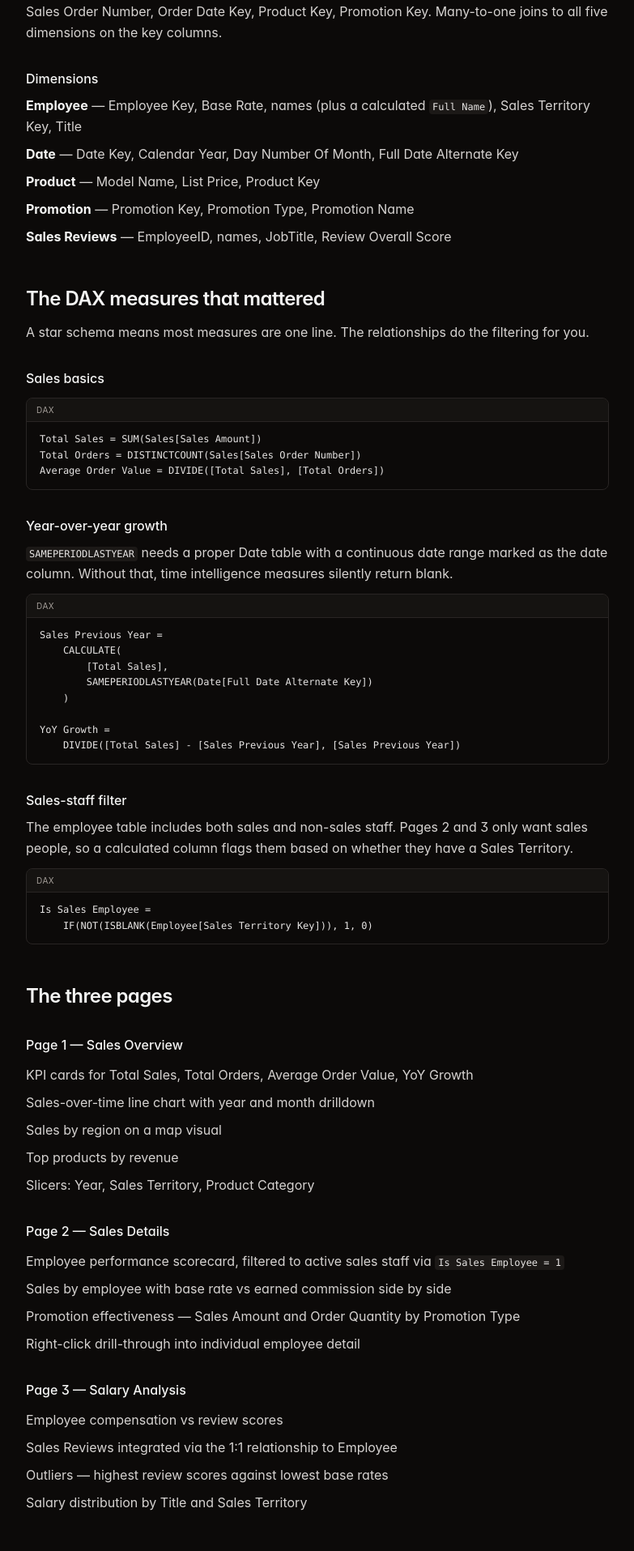
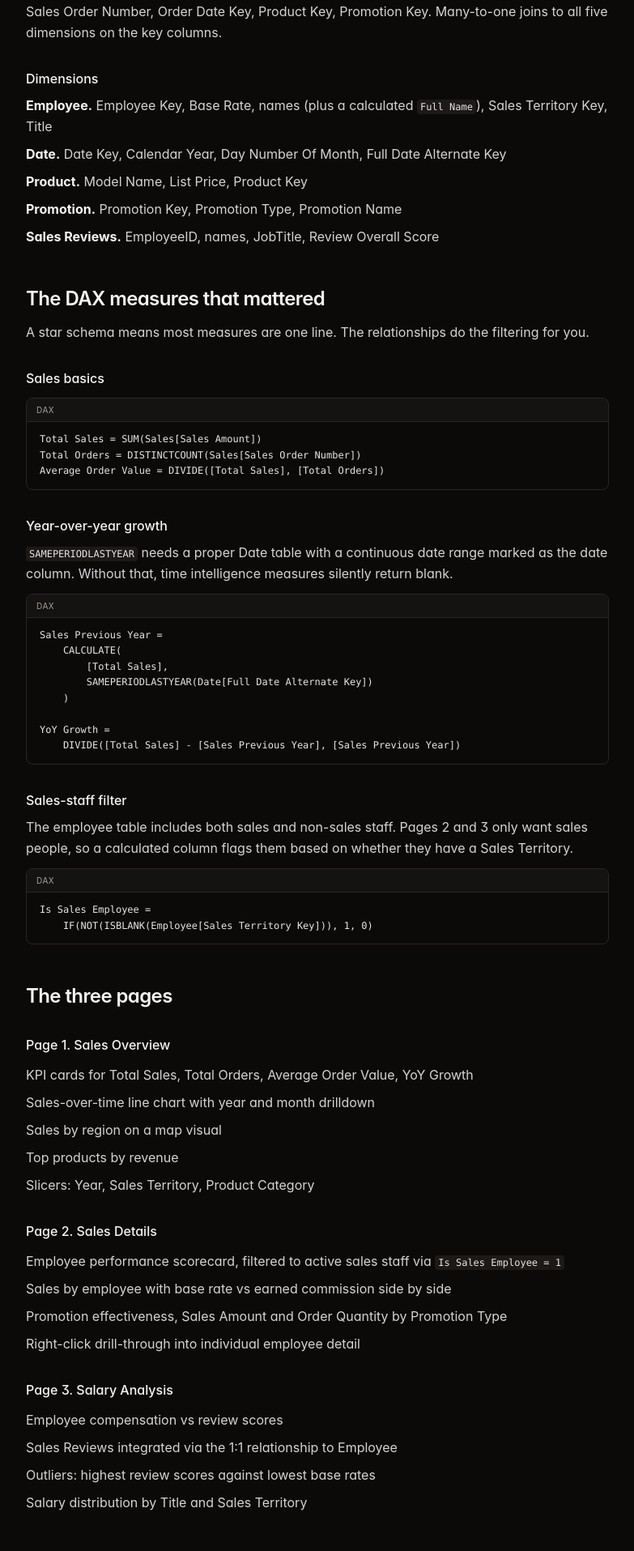
Before and after one commit to Damatnic/damato-portfolio, a Next.js app: page /projects/power-bi-sales-dashboard in a window 1280 px wide. Shown: the part 785-2700 px from the top of the page at 81% size, without its empty margins (248-1031 px from the left). Built offline with nearby package versions, Linux system fonts and the light colour scheme.

Commit message:
Voice fix: strip em dashes from new prose
Em dashes don't belong in natural voice per project rules. Replaced with
periods and colons in the Power BI case study (dimension list, page
headings, prose) and not-found page.

Co-Authored-By: Claude Sonnet 4.6 <noreply@anthropic.com>

```diff
--- a/src/app/not-found.tsx
+++ b/src/app/not-found.tsx
@@ -17,7 +17,7 @@ export default function NotFound() {
         That page doesn&apos;t exist.
       </h1>
       <p className="mt-4 max-w-prose leading-relaxed text-stone-300">
-        Probably a stale link or a typo. The work is on the homepage — three
+        Probably a stale link or a typo. The work is on the homepage. Three
         flagship projects and a few side things.
       </p>
       <Link
--- a/src/app/projects/power-bi-sales-dashboard/page.tsx
+++ b/src/app/projects/power-bi-sales-dashboard/page.tsx
@@ -109,24 +109,24 @@ export default function PowerBICaseStudy() {
         <H3>Dimensions</H3>
         <ul className="mt-2 space-y-2">
           <li>
-            <strong className="text-stone-100">Employee</strong> — Employee Key,
+            <strong className="text-stone-100">Employee.</strong> Employee Key,
             Base Rate, names (plus a calculated <Code>Full Name</Code>), Sales
             Territory Key, Title
           </li>
           <li>
-            <strong className="text-stone-100">Date</strong> — Date Key,
+            <strong className="text-stone-100">Date.</strong> Date Key,
             Calendar Year, Day Number Of Month, Full Date Alternate Key
           </li>
           <li>
-            <strong className="text-stone-100">Product</strong> — Model Name,
+            <strong className="text-stone-100">Product.</strong> Model Name,
             List Price, Product Key
           </li>
           <li>
-            <strong className="text-stone-100">Promotion</strong> — Promotion
+            <strong className="text-stone-100">Promotion.</strong> Promotion
             Key, Promotion Type, Promotion Name
           </li>
           <li>
-            <strong className="text-stone-100">Sales Reviews</strong> —
+            <strong className="text-stone-100">Sales Reviews.</strong>{" "}
             EmployeeID, names, JobTitle, Review Overall Score
           </li>
         </ul>
@@ -168,7 +168,7 @@ YoY Growth =
 
         <H2 id="pages">The three pages</H2>
 
-        <H3>Page 1 — Sales Overview</H3>
+        <H3>Page 1. Sales Overview</H3>
         <ul className="mt-3 space-y-2">
           <li>KPI cards for Total Sales, Total Orders, Average Order Value, YoY Growth</li>
           <li>Sales-over-time line chart with year and month drilldown</li>
@@ -177,7 +177,7 @@ YoY Growth =
           <li>Slicers: Year, Sales Territory, Product Category</li>
         </ul>
 
-        <H3>Page 2 — Sales Details</H3>
+        <H3>Page 2. Sales Details</H3>
         <ul className="mt-3 space-y-2">
           <li>
             Employee performance scorecard, filtered to active sales staff via{" "}
@@ -187,17 +187,17 @@ YoY Growth =
             Sales by employee with base rate vs earned commission side by side
           </li>
           <li>
-            Promotion effectiveness — Sales Amount and Order Quantity by
+            Promotion effectiveness, Sales Amount and Order Quantity by
             Promotion Type
           </li>
           <li>Right-click drill-through into individual employee detail</li>
         </ul>
 
-        <H3>Page 3 — Salary Analysis</H3>
+        <H3>Page 3. Salary Analysis</H3>
         <ul className="mt-3 space-y-2">
           <li>Employee compensation vs review scores</li>
           <li>Sales Reviews integrated via the 1:1 relationship to Employee</li>
-          <li>Outliers — highest review scores against lowest base rates</li>
+          <li>Outliers: highest review scores against lowest base rates</li>
           <li>Salary distribution by Title and Sales Territory</li>
         </ul>
 
```
